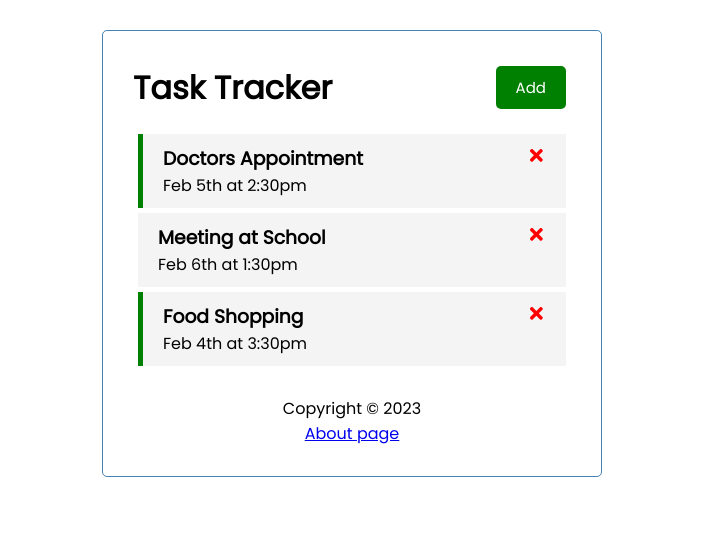
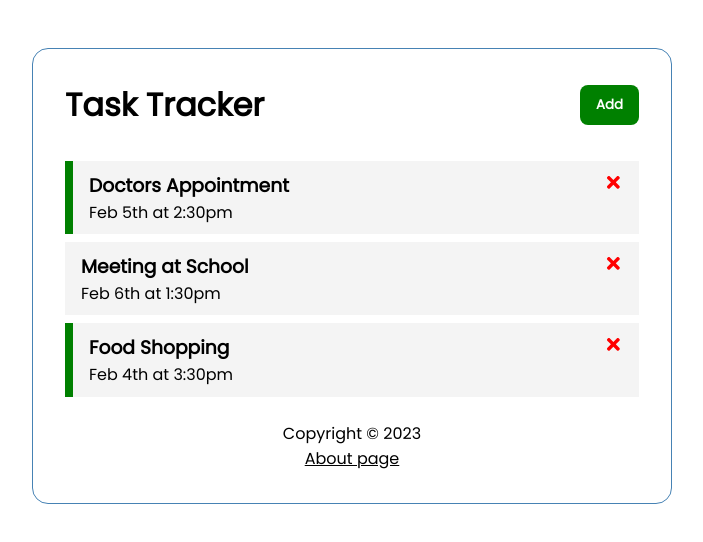
Before and after one commit to m-gibas/task-tracker-react-ts, a React (Create React App) app: page / in a window 1280 px wide. Shown: the top 542 px of the page, without its empty margins (288-991 px from the left). Built offline with nearby package versions, Linux system fonts and the light colour scheme; data requests are answered from the project's data file.

Commit message:
visual update

```diff
--- a/src/components/About.tsx
+++ b/src/components/About.tsx
@@ -4,7 +4,7 @@ const About = () => {
   return (
     <div>
         <h4>This is my about page</h4>
-        <Link to="/">Go Back</Link>
+        <Link to="/" className="link">Go Back</Link>
     </div>
   )
 }
--- a/src/components/Footer.tsx
+++ b/src/components/Footer.tsx
@@ -7,7 +7,7 @@ const Footer = () => {
     <footer>
         <p>Copyright &copy; 2023</p>
         {location.pathname !== '/about' && (
-            <Link to="/about">About page</Link>
+            <Link to="/about" className="link">About page</Link>
         )}
     </footer>
   )
--- a/src/index.css
+++ b/src/index.css
@@ -11,20 +11,20 @@ body {
 }
 
 .container {
-  max-width: 500px;
-  margin: 30px auto;
+  max-width: 50vw;
+  min-height: 40vh;
+  margin: 3rem auto;
   overflow: auto;
-  min-height: 300px;
   border: 1px solid steelblue;
-  padding: 30px;
-  border-radius: 5px;
+  padding: 2rem;
+  border-radius: 1rem;
 }
 
 .header {
   display: flex;
   justify-content: space-between;
   align-items: center;
-  margin-bottom: 20px;
+  margin-bottom: 2rem;
 }
 
 .btn {
@@ -32,13 +32,13 @@ body {
   background: #000;
   color: #fff;
   border: none;
-  padding: 10px 20px;
-  margin: 5px;
-  border-radius: 5px;
+  padding: 0.6rem 1rem;
+  border-radius: 0.5rem;
   cursor: pointer;
   text-decoration: none;
-  font-size: 15px;
   font-family: inherit;
+  font-weight: 600;
+  transition: 250ms;
 }
 
 .FaTimesButton {
@@ -51,12 +51,13 @@ body {
   outline: inherit;
 }
 
-.btn:focus {
-  outline: none;
+.btn:focus,
+.btn:hover {
+  outline: steelblue solid 1px;
 }
 
 .btn:active {
-  transform: scale(0.98);
+  transform: scale(0.96);
 }
 
 .btn-block {
@@ -66,13 +67,13 @@ body {
 
 .task {
   background: #f4f4f4;
-  margin: 5px;
-  padding: 10px 20px;
+  margin-bottom: 0.5rem;
+  padding: 0.6rem 1rem;
   cursor: pointer;
 }
 
 .task.reminder {
-  border-left: 5px solid green;
+  border-left: 0.5rem solid green;
 }
 
 .task h3 {
@@ -82,23 +83,23 @@ body {
 }
 
 .add-form {
-  margin-bottom: 40px;
+  margin-bottom: 2.5rem;
 }
 
 .form-control {
-  margin: 20px 0;
+  margin-bottom: 1rem;
 }
 
 .form-control label {
-  display: block;
+  font-weight: 600;
 }
 
 .form-control input {
   width: 100%;
-  height: 40px;
-  margin: 5px;
-  padding: 3px 7px;
-  font-size: 17px;
+  height: 2rem;
+  margin-left: 0.3rem;
+  padding: 0.2rem 0.5rem;
+  font-size: 0.9rem;
 }
 
 .form-control-check {
@@ -117,6 +118,12 @@ body {
 }
 
 footer {
-  margin-top: 30px;
+  margin-top: 1.5rem;
   text-align: center;
 }
+
+.link {
+  text-decoration: underline;
+  color: #000;
+  cursor: pointer;
+}
```
